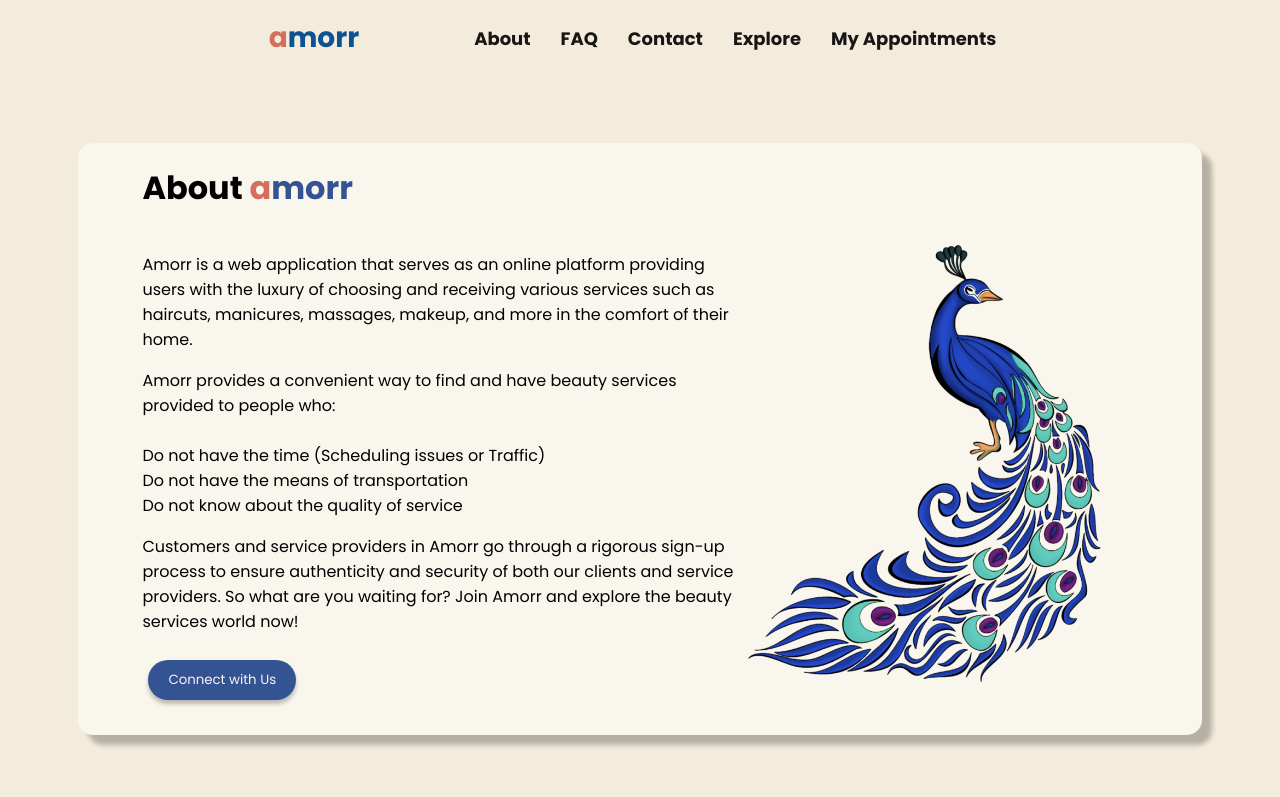
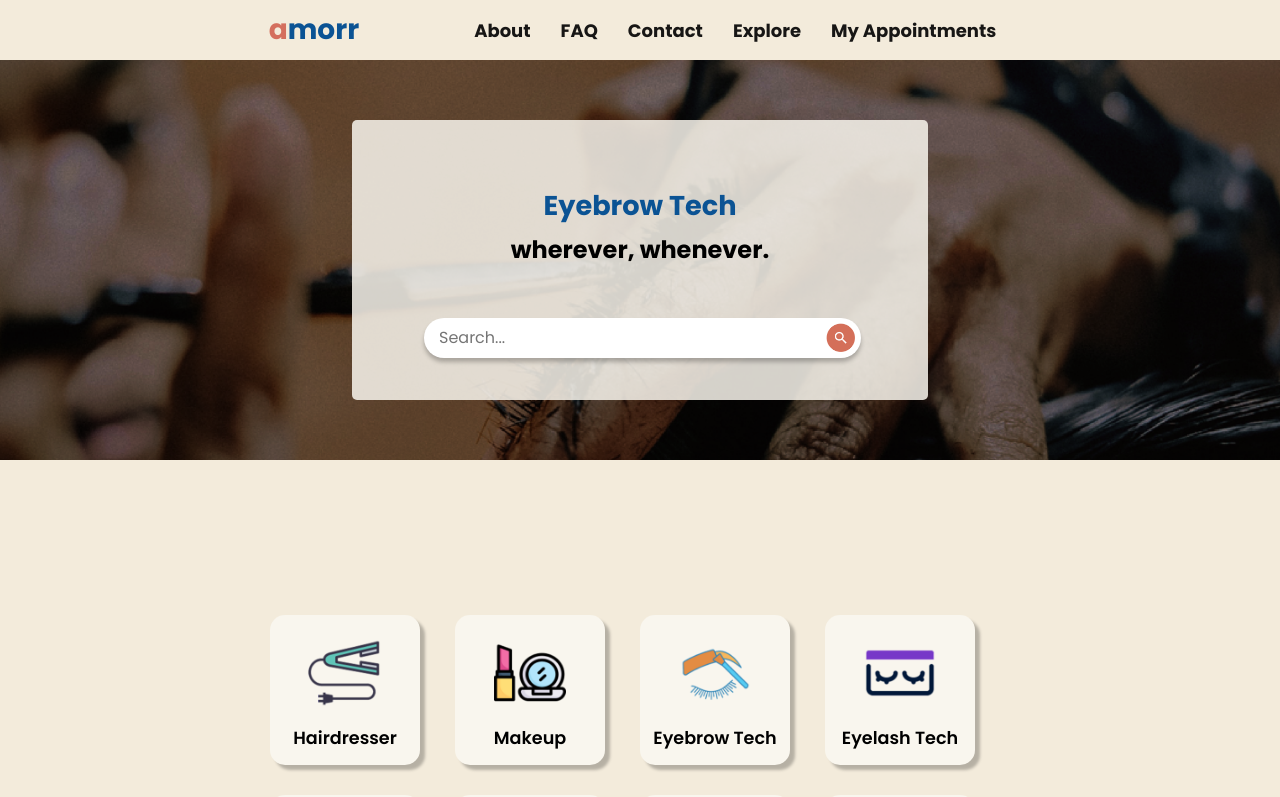
Before and after one commit to serhatgktp/amorr, a React (Create React App) app in the folder frontend/: page / in a window 1280 px wide. Shown: the top 797 px of the page. Built offline with nearby package versions, Linux system fonts and the light colour scheme.

Commit message:
set home page as initial page for demo

```diff
--- a/frontend/src/App.js
+++ b/frontend/src/App.js
@@ -1,12 +1,12 @@
 import React from 'react';
 import Navbar from './components/Navbar/Navbar.js'
-import AboutUs from './components/about_us/about_us';
+import Home from './components/home/Home';
 
 function App(){
   return (
     <body>
     <Navbar/>
-    <AboutUs/>
+    <Home/>
     </body>
   )
  }
```
